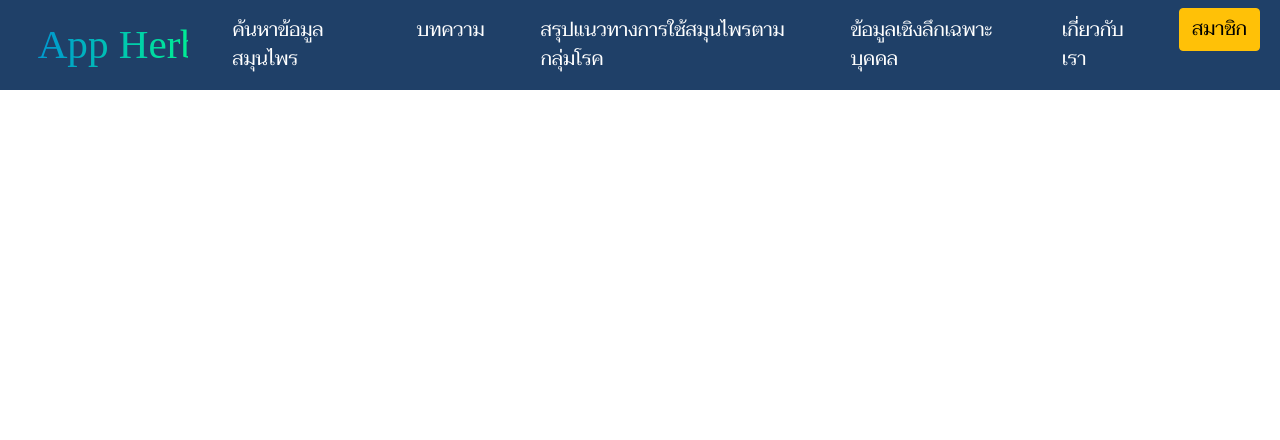
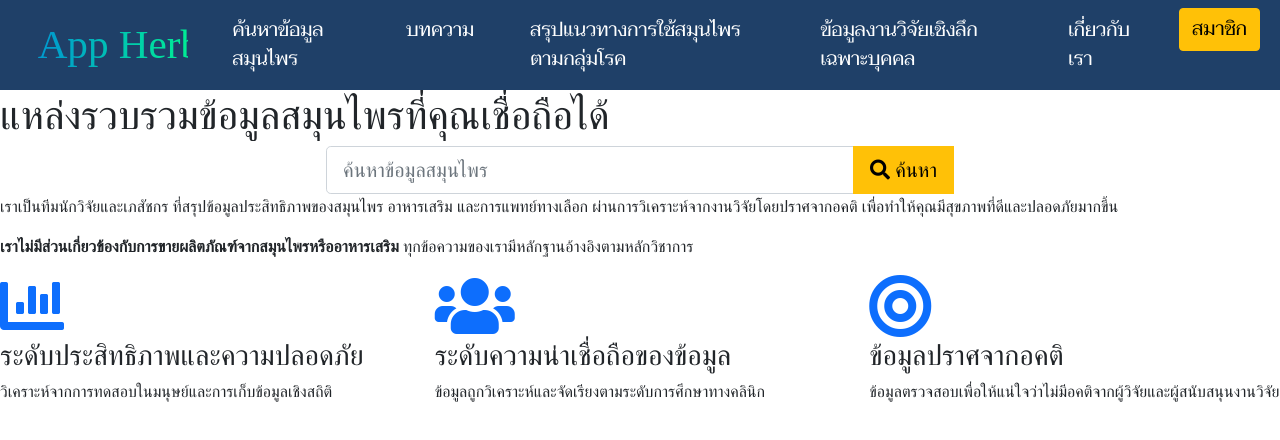
Before and after one commit to tarapongsri/appherb, a plain HTML site: page index.html in a window 1280 px wide. Drawn offline with nearby package versions, Linux system fonts and the light colour scheme; a web font is replaced by a local one.

Commit message:
Update index.html

```diff
--- a/index.html
+++ b/index.html
@@ -1,25 +1,35 @@
 <!DOCTYPE html>
 
 <html>
-
   <head>
     <meta charset="utf-8" />
     <meta http-equiv="X-UA-Compatible" content="IE=edge" />
     <!-- Page titile -->
     <title>App Herb แหล่งข้อมูลสมุนไพรที่เชื่อถือได้</title>
-    <meta name="description" content="App Herb แหล่งข้อมูลสมุนไพรที่เชื่อถือได้" />
+    <meta
+      name="description"
+      content="App Herb แหล่งข้อมูลสมุนไพรที่เชื่อถือได้"
+    />
     <meta name="viewport" content="width=device-width, initial-scale=1" />
 
     <!-- Appherb icon -->
-    <link rel="icon" href="images/appherb-icon.svg">
+    <link rel="icon" href="images/appherb-icon.svg" />
 
     <!-- Icon from font awesome -->
-    <link rel="stylesheet" href="https://use.fontawesome.com/releases/v5.15.1/css/all.css"
-        integrity="sha384-vp86vTRFVJgpjF9jiIGPEEqYqlDwgyBgEF109VFjmqGmIY/Y4HV4d3Gp2irVfcrp" crossorigin="anonymous" />
+    <link
+      rel="stylesheet"
+      href="https://use.fontawesome.com/releases/v5.15.1/css/all.css"
+      integrity="sha384-vp86vTRFVJgpjF9jiIGPEEqYqlDwgyBgEF109VFjmqGmIY/Y4HV4d3Gp2irVfcrp"
+      crossorigin="anonymous"
+    />
 
     <!-- Bootstrap installation-->
-    <link href="https://cdn.jsdelivr.net/npm/bootstrap@5.0.0-beta1/dist/css/bootstrap.min.css" rel="stylesheet"
-        integrity="sha384-giJF6kkoqNQ00vy+HMDP7azOuL0xtbfIcaT9wjKHr8RbDVddVHyTfAAsrekwKmP1" crossorigin="anonymous" />
+    <link
+      href="https://cdn.jsdelivr.net/npm/bootstrap@5.0.0-beta1/dist/css/bootstrap.min.css"
+      rel="stylesheet"
+      integrity="sha384-giJF6kkoqNQ00vy+HMDP7azOuL0xtbfIcaT9wjKHr8RbDVddVHyTfAAsrekwKmP1"
+      crossorigin="anonymous"
+    />
 
     <!-- Google fonts -->
     <link rel="preconnect" href="https://fonts.gstatic.com" />
@@ -27,32 +37,50 @@
     <!-- font-family: 'Taviraj', serif; -->
     <link
       href="https://fonts.googleapis.com/css2?family=Open+Sans:wght@300;400;600;700;800&family=Taviraj:ital,wght@0,100;0,200;0,300;0,400;0,500;0,600;0,700;0,800;0,900;1,100;1,200;1,300;1,400;1,500;1,600;1,700;1,800;1,900&display=swap"
-        rel="stylesheet" />
+      rel="stylesheet"
+    />
 
     <!-- font-family: 'Sarabun', sans-serif-->
 
     <link
       href="https://fonts.googleapis.com/css2?family=Sarabun:ital,wght@0,100;0,200;0,300;0,400;0,500;0,600;0,700;0,800;1,100;1,200;1,300;1,400;1,500;1,600;1,700;1,800&display=swap"
-        rel="stylesheet" />
+      rel="stylesheet"
+    />
 
     <!-- font-family: 'Prompt', sans-serif; -->
     <link
       href="https://fonts.googleapis.com/css2?family=Prompt:ital,wght@0,100;0,200;0,300;0,400;0,500;0,600;0,700;0,800;0,900;1,100;1,200;1,300;1,400;1,500;1,600;1,700;1,800;1,900&display=swap"
-        rel="stylesheet" />
+      rel="stylesheet"
+    />
 
     <!-- font-family: 'Pattaya', sans-serif; -->
-    <link href="https://fonts.googleapis.com/css2?family=Pattaya&display=swap" rel="stylesheet" />
+    <link
+      href="https://fonts.googleapis.com/css2?family=Pattaya&display=swap"
+      rel="stylesheet"
+    />
 
     <!-- font-family: 'Montserrat', sans-serif; -->
-    <link href="https://fonts.googleapis.com/css2?family=Montserrat:wght@100;300;400;900&display=swap"
-        rel="stylesheet" />
+    <link
+      href="https://fonts.googleapis.com/css2?family=Montserrat:wght@100;300;400;900&display=swap"
+      rel="stylesheet"
+    />
     <!-- font-family: 'Ubuntu', sans-serif; -->
-    <link href="https://fonts.googleapis.com/css2?family=Ubuntu:wght@300;400;700&display=swap" rel="stylesheet" />
+    <link
+      href="https://fonts.googleapis.com/css2?family=Ubuntu:wght@300;400;700&display=swap"
+      rel="stylesheet"
+    />
 
     <!-- font-family: 'Open Sans', sans-serif; -->
     <link
       href="https://fonts.googleapis.com/css2?family=Open+Sans:ital,wght@0,300;0,400;0,600;0,700;0,800;1,300;1,400;1,600;1,700;1,800&display=swap"
-        rel="stylesheet" />
+      rel="stylesheet"
+    />
+
+    <!-- font-family: 'Trirong', serif; -->
+    <link
+      href="https://fonts.googleapis.com/css2?family=Trirong:ital,wght@0,100;0,200;0,300;0,400;0,500;0,600;0,700;0,800;0,900;1,100;1,200;1,300;1,400;1,500;1,600;1,700;1,800;1,900&display=swap"
+      rel="stylesheet"
+    />
 
     <!-- CSS styles sheet -->
     <link rel="stylesheet" href="css/styles.css" />
@@ -60,43 +88,69 @@
 
   <body>
     <!-- Bootstrap Javascript -->
-    <script src="https://cdn.jsdelivr.net/npm/@popperjs/core@2.5.4/dist/umd/popper.min.js"
+    <script
+      src="https://cdn.jsdelivr.net/npm/@popperjs/core@2.5.4/dist/umd/popper.min.js"
       integrity="sha384-q2kxQ16AaE6UbzuKqyBE9/u/KzioAlnx2maXQHiDX9d4/zp8Ok3f+M7DPm+Ib6IU"
-        crossorigin="anonymous"></script>
-    <script src="https://cdn.jsdelivr.net/npm/bootstrap@5.0.0-beta1/dist/js/bootstrap.min.js"
+      crossorigin="anonymous"
+    ></script>
+    <script
+      src="https://cdn.jsdelivr.net/npm/bootstrap@5.0.0-beta1/dist/js/bootstrap.min.js"
       integrity="sha384-pQQkAEnwaBkjpqZ8RU1fF1AKtTcHJwFl3pblpTlHXybJjHpMYo79HY3hIi4NKxyj"
-        crossorigin="anonymous"></script>
-
-
+      crossorigin="anonymous"
+    ></script>
 
     <!-- Header -->
     <section id="header">
       <div class="container-fluid">
         <nav class="navbar navbar-expand-lg navbar-custom">
-          <a class="navbar-brand" href="#header"> <img src="images/appherb-icon-fullname.svg" class="navbar-brand-logo"> </a>
-          <button class="navbar-toggler" type="button" data-bs-toggle="collapse" data-bs-target="#navbarTogglerDemo02"
-            aria-controls="navbarTogglerDemo02" aria-expanded="false" aria-label="Toggle navigation">
+          <a class="navbar-brand" href="#header">
+            <img
+              src="images/appherb-icon-fullname.svg"
+              class="navbar-brand-logo"
+            />
+          </a>
+          <button
+            class="navbar-toggler"
+            type="button"
+            data-bs-toggle="collapse"
+            data-bs-target="#navbarTogglerDemo02"
+            aria-controls="navbarTogglerDemo02"
+            aria-expanded="false"
+            aria-label="Toggle navigation"
+          >
             <span class="fas fa-bars fa-2x icon-hamberger"></span>
           </button>
           <div class="collapse navbar-collapse" id="navbarTogglerDemo02">
             <ul class="navbar-nav ms-auto">
               <li class="nav-item">
-                <a class="nav-link active" aria-current="page" href="#Search">ค้นหาข้อมูลสมุนไพร</a>
+                <a class="nav-link active" aria-current="page" href="#Search"
+                  >ค้นหาข้อมูลสมุนไพร</a
+                >
               </li>
               <li class="nav-item">
                 <a class="nav-link nav-link-product" href="#articles">บทความ</a>
               </li>
               <li class="nav-item">
-                <a class="nav-link nav-link-product" href="#guideline">สรุปแนวทางการใช้สมุนไพรตามกลุ่มโรค</a>
+                <a class="nav-link nav-link-product" href="#guideline"
+                  >สรุปแนวทางการใช้สมุนไพรตามกลุ่มโรค</a
+                >
               </li>
               <li class="nav-item">
-                <a class="nav-link nav-link-product " href="#personalize">ข้อมูลเชิงลึกเฉพาะบุคคล</a>
+                <a class="nav-link nav-link-product" href="#personalize"
+                  >ข้อมูลงานวิจัยเชิงลึกเฉพาะบุคคล</a
+                >
               </li>
               <li class="nav-item">
                 <a class="nav-link" href="#about">เกี่ยวกับเรา</a>
               </li>
               <li class="nav-item">
-                <button class="nav-item-login btn btn-warning" type="button" href="">สมาชิก</button>
+                <button
+                  class="nav-item-login btn btn-warning"
+                  type="button"
+                  href=""
+                >
+                  สมาชิก
+                </button>
               </li>
 
               <!-- dropdown does not work
@@ -107,7 +161,6 @@
                     <a class="dropdown-item" href="">สมัครสมาชิก</a>
                 </div>
               </li> -->
-
             </ul>
           </div>
         </nav>
@@ -116,18 +169,89 @@
 
     <!-- Main title -->
 
-<section id=main-title>
+    <section id="main-title">
 
+      <div class="container-fluid">
 
+        <div class="row">
+          <h1 class="col-lg-12">แหล่งรวบรวมข้อมูลสมุนไพรที่คุณเชื่อถือได้</h1>
 
-
-
-
-
-
+          <!-- <div class="input-group input-group-search-bar"> -->
+            <!-- <form class="input-group mb-3">
+        <input class="form-control" type="search" placeholder="ค้นหาข้อมูลสมุนไพร" aria-label="Search" list="datalistOptions" aria-describedby="button-addon2"> -->
+            <div class="col-lg-6 mx-auto">
+            <div class="input-group input-group-search-bar input-group-lg">
+              <input
+                type="search"
+                class="form-control"
+                placeholder="ค้นหาข้อมูลสมุนไพร"
+                aria-label="Search"
+                aria-describedby="button-addon2"
+                list="datalistOptions"
+              />
+              <button
+                class="btn btn-lg btn-warning"
+                type="button"
+                id="button-addon2"
+              >
+                <i
+                  class="fas fa-search"
+                  aria-hidden="true"
+                  id="button-addon2"
+                ></i>
+                ค้นหา
+              </button>
+            <!-- รอเปลี่ยนเป็น ajex -->
+              <datalist id="datalistOptions">
+                <option value="ฟ้าทะลายโจร"></option>
+                <option value="งาดำ"></option>
+                <option value="น้ำมันรำข้าว"></option>
+                <option value="กระเทียม"></option>
+                <option value="ผักขี้หูด"></option>
+                <option value="กระเพรา"></option>
+              </datalist>
+            </div>
+        </div>
+            <!-- <button class="btn btn-lg btn-primary" type="button"><i class="fas fa-search"
+            aria-hidden="true" id="button-addon2"></i> ค้นหา</button> -->
+          <!-- </div> -->
+          <p id="about">
+            เราเป็นทีมนักวิจัยและเภสัชกร ที่สรุปข้อมูลประสิทธิภาพของสมุนไพร
+            อาหารเสริม และการแพทย์ทางเลือก
+            ผ่านการวิเคราะห์จากงานวิจัยโดยปราศจากอคติ
+            เพื่อทำให้คุณมีสุขภาพที่ดีและปลอดภัยมากขึ้น
+          </p>
+            <p><strong id="conflict"
+              >เราไม่มีส่วนเกี่ยวข้องกับการขายผลิตภัณฑ์จากสมุนไพรหรืออาหารเสริม</strong
+            >
+            ทุกข้อความของเรามีหลักฐานอ้างอิงตามหลักวิชาการ
+          </p>
+        </div>
+      </div>
     </section>
 
+    <!-- Features -->
 
+  <section id="features">
+    <div class="row">
+      <div class="feature-box col-lg-4 col-md-2 col-sm-1">
+        <!-- each column = 12 px if you want to use 3 separate row you need 4 unit -->
+        <!-- i or span for icon insert -->
+        <a href="#efficacy" class=""><i class="feature-icon fas fa-chart-bar fa-4x"></i></a>
+        <h3>ระดับประสิทธิภาพและความปลอดภัย</h3>
+        <p>วิเคราะห์จากการทดสอบในมนุษย์และการเก็บข้อมูลเชิงสถิติ</p>
+
+      </div>
+      <div class="feature-box col-lg-4 col-md-2 col-sm-1">
+        <a href="#evidencelevel" class=""><i class="feature-icon fas fa-users fa-4x"></i></a>
+        <h3>ระดับความน่าเชื่อถือของข้อมูล</h3>
+        <p>ข้อมูลถูกวิเคราะห์และจัดเรียงตามระดับการศึกษาทางคลินิก</p>
+      </div>
+      <div class="feature-box col-lg-4 col-md-2 col-sm-1">
+        <a href="#unias" class=""><i class="feature-icon fas fa-bullseye fa-4x"></i></a>
+        <h3>ข้อมูลปราศจากอคติ</h3>
+        <p>ข้อมูลตรวจสอบเพื่อให้แน่ใจว่าไม่มีอคติจากผู้วิจัยและผู้สนับสนุนงานวิจัย </p>
+      </div>
+  </section>
   </body>
-
 </html>
```
Lines whose indentation alone changed are shown as unchanged.
